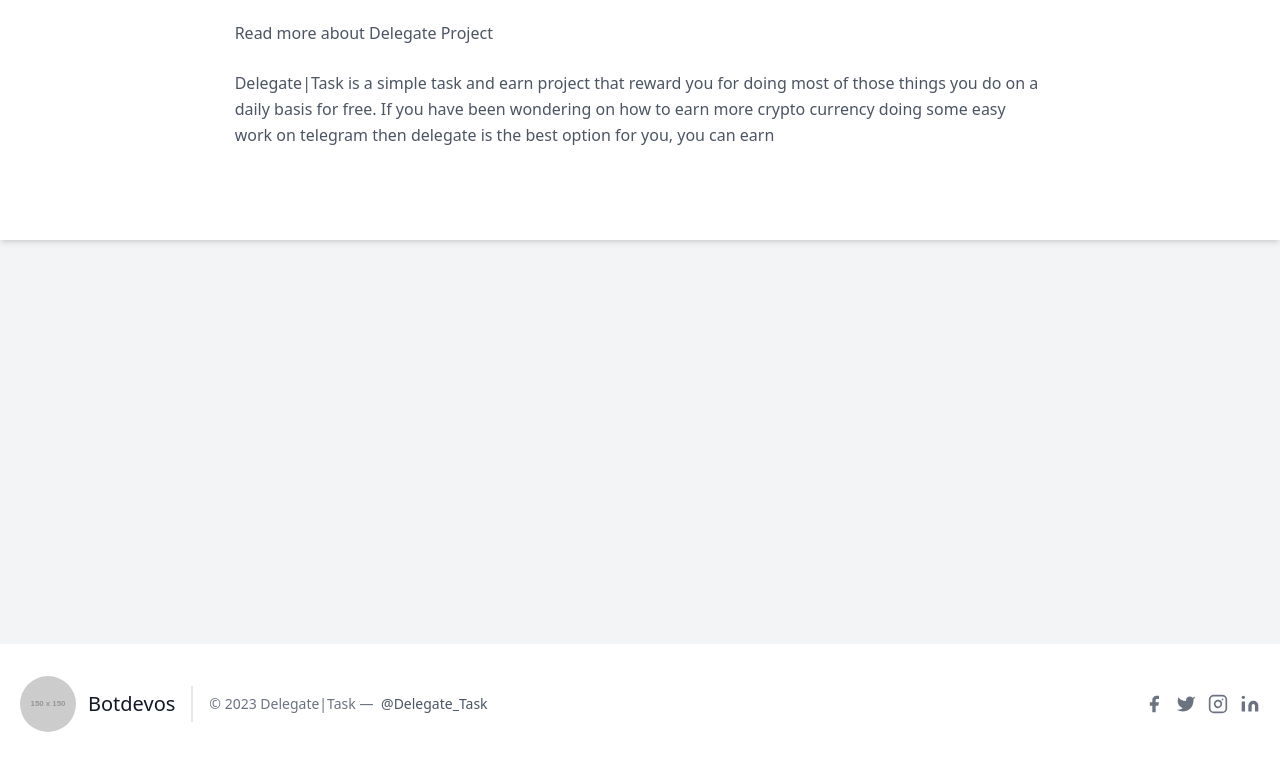
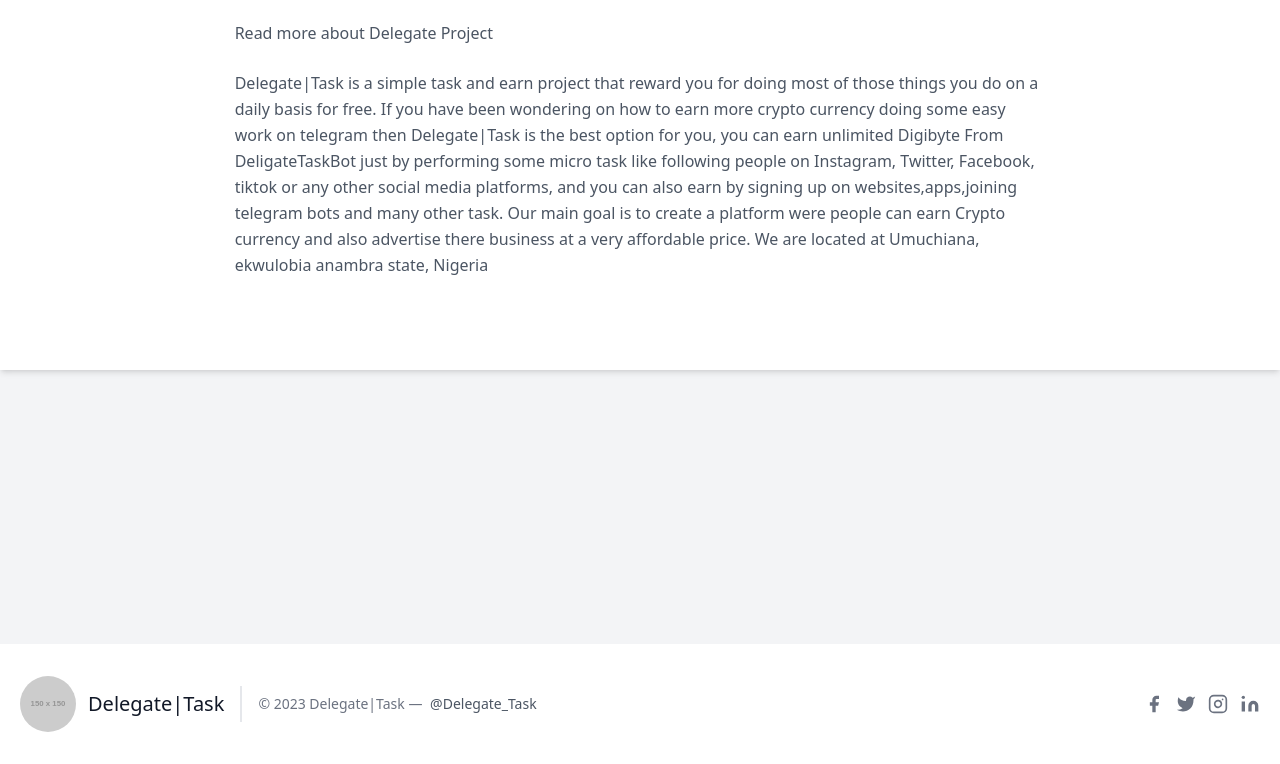
Before and after one commit to wakiteq00/Webt, a website built with Vite: page src/about.html in a window 1280 px wide. Shown: the part 292-1056 px from the top of the page. Built offline with nearby package versions, Linux system fonts and the light colour scheme; placeholder pictures from the web are drawn by us.

Commit message:
Update about.html

```diff
--- a/src/about.html
+++ b/src/about.html
@@ -101,7 +101,10 @@
           </p>
           <p class="lg:w-2/3 mx-auto leading-relaxed text-base my-3">
             Delegate|Task is a simple task and earn project that reward you for doing most of those things you do on a daily basis for free.
-If you have been wondering on how to earn more crypto currency doing some easy work on telegram then delegate is the best option for you, you can earn
+If you have been wondering on how to earn more crypto currency doing some easy work on telegram then Delegate|Task is the best option for you, you can earn unlimited Digibyte From DeligateTaskBot just by performing some micro task like following people on Instagram, Twitter, Facebook, tiktok or any other social media platforms, and you can also earn by signing up on websites,apps,joining telegram bots and many other task.
+Our main goal is to create a platform were people can earn Crypto currency and also advertise there business at a very affordable price.
+We are located at
+Umuchiana, ekwulobia anambra state, Nigeria
           </p>
         </div>
         </div>
@@ -120,7 +123,7 @@
             src="https://via.placeholder.com/150x150"
             alt=""
           />
-          <span class="ml-3 text-xl">Botdevos</span>
+          <span class="ml-3 text-xl">Delegate|Task</span>
         </a>
         <p
           class="text-sm text-gray-500 sm:ml-4 sm:pl-4 sm:border-l-2 sm:border-gray-200 sm:py-2 sm:mt-0 mt-4"
```
